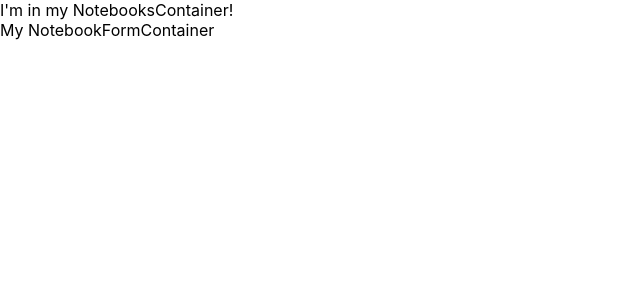
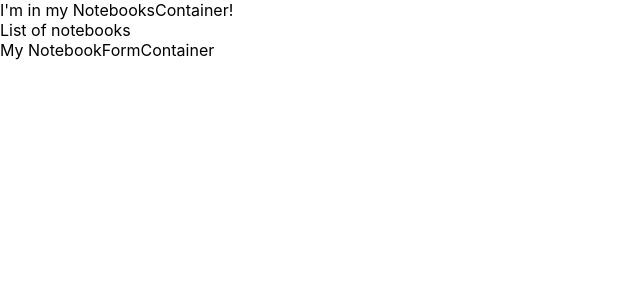
Before and after one commit to nikkamille/scribbles-frontend, a React (Create React App) app: page / in a window 1280 px wide. Shown: the top 300 px of the page, without its empty margins (0-640 px from the left). Built offline with nearby package versions, Linux system fonts and the light colour scheme; no server answers.

Commit message:
import Notebooks into NotebooksContainer

```diff
--- a/src/containers/NotebooksContainer.js
+++ b/src/containers/NotebooksContainer.js
@@ -1,11 +1,13 @@
 // This will be a route '/notebooks'
 import React, { Component } from 'react';
+import Notebooks from '../components/Notebooks';
 
 class NotebooksContainer extends Component {
     render() {
         return(
             <div>
                 I'm in my NotebooksContainer!
+                <Notebooks/>
             </div>
         )
     }
```
